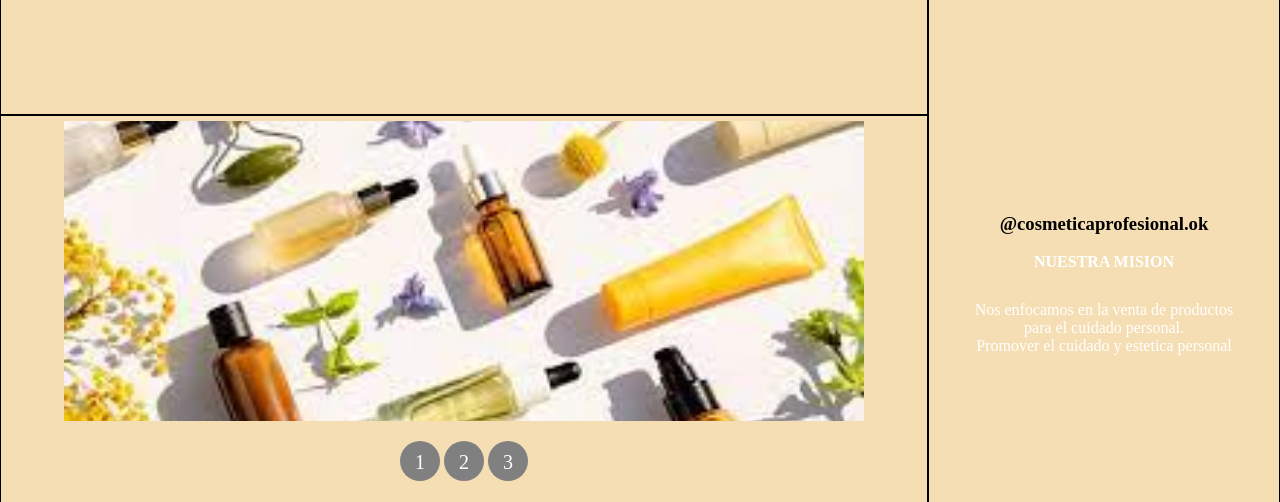
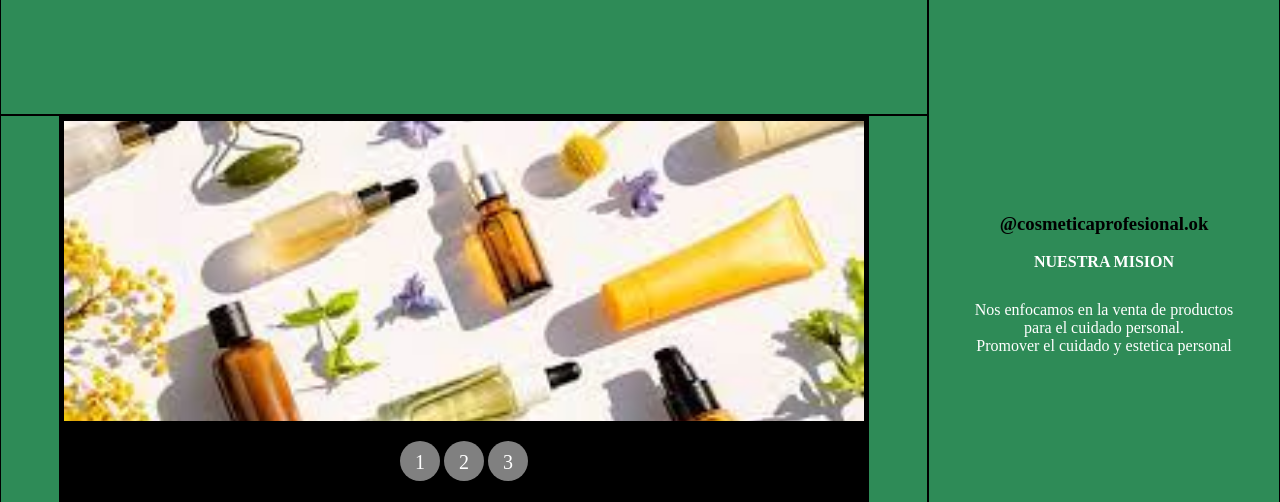
Before and after one commit to nhegeo/preentrega4, a website: page pages/nosotros.html in a window 1280 px wide. Shown: the part 395-897 px from the top of the page. Drawn offline with Linux system fonts and the light colour scheme; a script that the page names is missing.

Commit message:
Modifique estilos sobre fondos

```diff
--- a/css/style.css
+++ b/css/style.css
@@ -375,7 +375,7 @@ ul.slider li:target{
 
   border: 1px solid black;
 
-  background-color: wheat;
+  background-color: seagreen;
 
 }
 header {
@@ -454,7 +454,7 @@ aside {
 }
 .container2{
   margin: auto;
-  background-color: wheat;
+  background-color: black;
   width: 800px;
   padding: 5px;
 }
```
